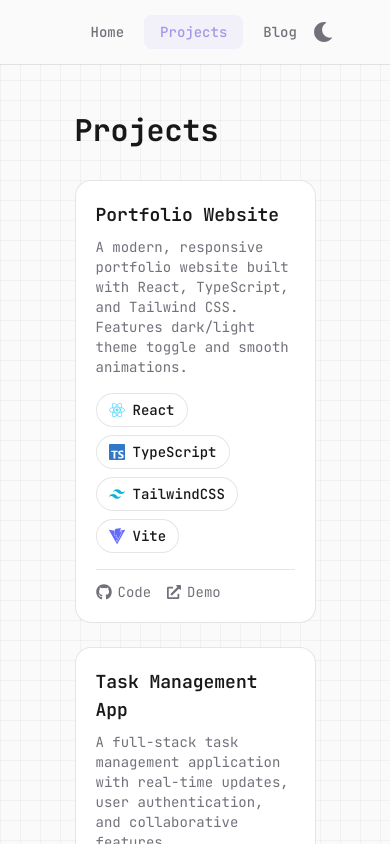
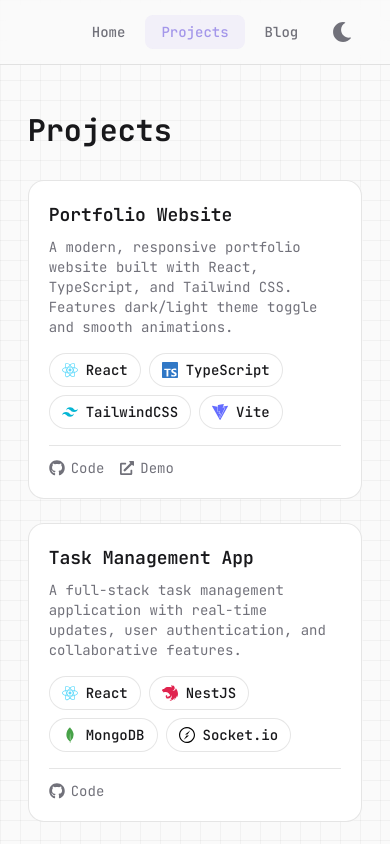
Before and after one commit to Piioni/Portfolio, a React (Vite) app: page /projects in a window 390 px wide. Shown: the top 844 px of the page. Built offline with nearby package versions, Linux system fonts and the light colour scheme.

Commit message:
Fixed max with issue in mobiles

```diff
--- a/src/components/layout/ThemeToggle.tsx
+++ b/src/components/layout/ThemeToggle.tsx
@@ -28,7 +28,7 @@ export function ThemeToggle({ className }: ThemeToggleProps) {
                 className
             )}
         >
-            {resolvedTheme === 'dark' ? <FaSun className="w-5 h-5" /> : <FaMoon className="w-5 h-5" />}
+            {resolvedTheme === 'dark' ? <FaSun className="size-5" /> : <FaMoon className="size-5" />}
         </button>
     );
 }
--- a/src/components/ui/Container.tsx
+++ b/src/components/ui/Container.tsx
@@ -10,11 +10,16 @@ interface ContainerProps {
 
 /**
  * Container component for consistent page layout
- * Centers content with 70% width (15% margin on each side)
  */
 export function Container({ children, className, fluid = false }: ContainerProps) {
     return (
-        <div className={cn('mx-auto w-full px-4', !fluid && 'max-w-[70%] lg:max-w-4xl xl:max-w-5xl', className)}>
+        <div
+            className={cn(
+                'mx-auto w-full px-4',
+                !fluid && 'max-w-[94%] md:max-w-3xl lg:max-w-4xl xl:max-w-5xl',
+                className
+            )}
+        >
             {children}
         </div>
     );
--- a/src/index.css
+++ b/src/index.css
@@ -5,11 +5,7 @@
    ============================================ */
 @custom-variant dark (&:where(.dark, .dark *));
 
-/* ============================================
-   Theme Configuration
-   ============================================ */
 @theme {
-    /* === COLORS === */
     --color-background-dark: #1e1e1e;
     --color-background-light: #fafafa;
 
@@ -19,7 +15,6 @@
     --color-surface-dark: #252525;
     --color-surface-light: #ffffff;
 
-    /* Bubble backgrounds (semi-transparent) */
     --color-bubble-dark: rgba(37, 37, 37, 0.92);
     --color-bubble-light: rgba(255, 255, 255, 0.92);
 
@@ -31,60 +26,26 @@
     --color-text-muted-dark: #a1a1aa;
     --color-text-muted-light: #71717a;
 
-    /* === TYPOGRAPHY === */
     --font-mono:
         'JetBrains Mono', 'Fira Code', ui-monospace, SFMono-Regular, 'SF Mono', Menlo, Consolas, 'Liberation Mono',
         monospace;
 
-    /* === SHADOWS === */
     --shadow-glow-lavender: 0 0 20px oklch(0.72 0.12 290 / 0.3);
 
-    /* === TRANSITIONS === */
     --ease-smooth: cubic-bezier(0.4, 0, 0.2, 1);
 }
 
-/* ============================================
-   Base Styles
-   ============================================ */
 html {
-    font-family: var(--font-mono);
-    scroll-behavior: smooth;
+    @apply font-mono scroll-smooth;
 }
 
 body {
-    margin: 0;
-    min-height: 100vh;
+    @apply m-0 min-h-screen;
     -webkit-font-smoothing: antialiased;
     -moz-osx-font-smoothing: grayscale;
 }
 
-/* Fixed background grid pattern - subtle decoration */
-.background-pattern {
-    background-image:
-        linear-gradient(90deg, hsla(0, 0%, 100%, 0.035) 1px, transparent 0),
-        linear-gradient(180deg, hsla(0, 0%, 100%, 0.035) 1px, transparent 0);
-    background-size: 20px 20px;
-    height: 100%;
-    left: 0;
-    pointer-events: none;
-    position: fixed;
-    top: 0;
-    width: 100%;
-    z-index: 0;
-}
-
-/* Light mode background grid */
-html:not(.dark) .background-pattern {
-    background-image:
-        linear-gradient(90deg, hsla(0, 0%, 0%, 0.035) 1px, transparent 0),
-        linear-gradient(180deg, hsla(0, 0%, 0%, 0.035) 1px, transparent 0);
-}
-
-/* ============================================
-   Custom Component Classes
-   ============================================ */
 @layer components {
-    /* Section title - accent color */
     .section-title {
         @apply text-2xl font-bold text-accent-lavender mb-6;
     }
@@ -126,9 +87,6 @@ html:not(.dark) .background-pattern {
     }
 }
 
-/* ============================================
-   Focus Styles for Accessibility
-   ============================================ */
 @layer utilities {
     .focus-ring {
         outline: none;
@@ -139,3 +97,25 @@ html:not(.dark) .background-pattern {
         outline-offset: 2px;
     }
 }
+
+/* Fixed background grid pattern */
+.background-pattern {
+    background-image:
+        linear-gradient(90deg, hsla(0, 0%, 100%, 0.035) 1px, transparent 0),
+        linear-gradient(180deg, hsla(0, 0%, 100%, 0.035) 1px, transparent 0);
+    background-size: 20px 20px;
+    height: 100%;
+    left: 0;
+    pointer-events: none;
+    position: fixed;
+    top: 0;
+    width: 100%;
+    z-index: 0;
+}
+
+/* Light mode background grid */
+html:not(.dark) .background-pattern {
+    background-image:
+        linear-gradient(90deg, hsla(0, 0%, 0%, 0.035) 1px, transparent 0),
+        linear-gradient(180deg, hsla(0, 0%, 0%, 0.035) 1px, transparent 0);
+}
```
Also changed, not shown: src/components/ui/Bubble.tsx (+0 -12 lines).
